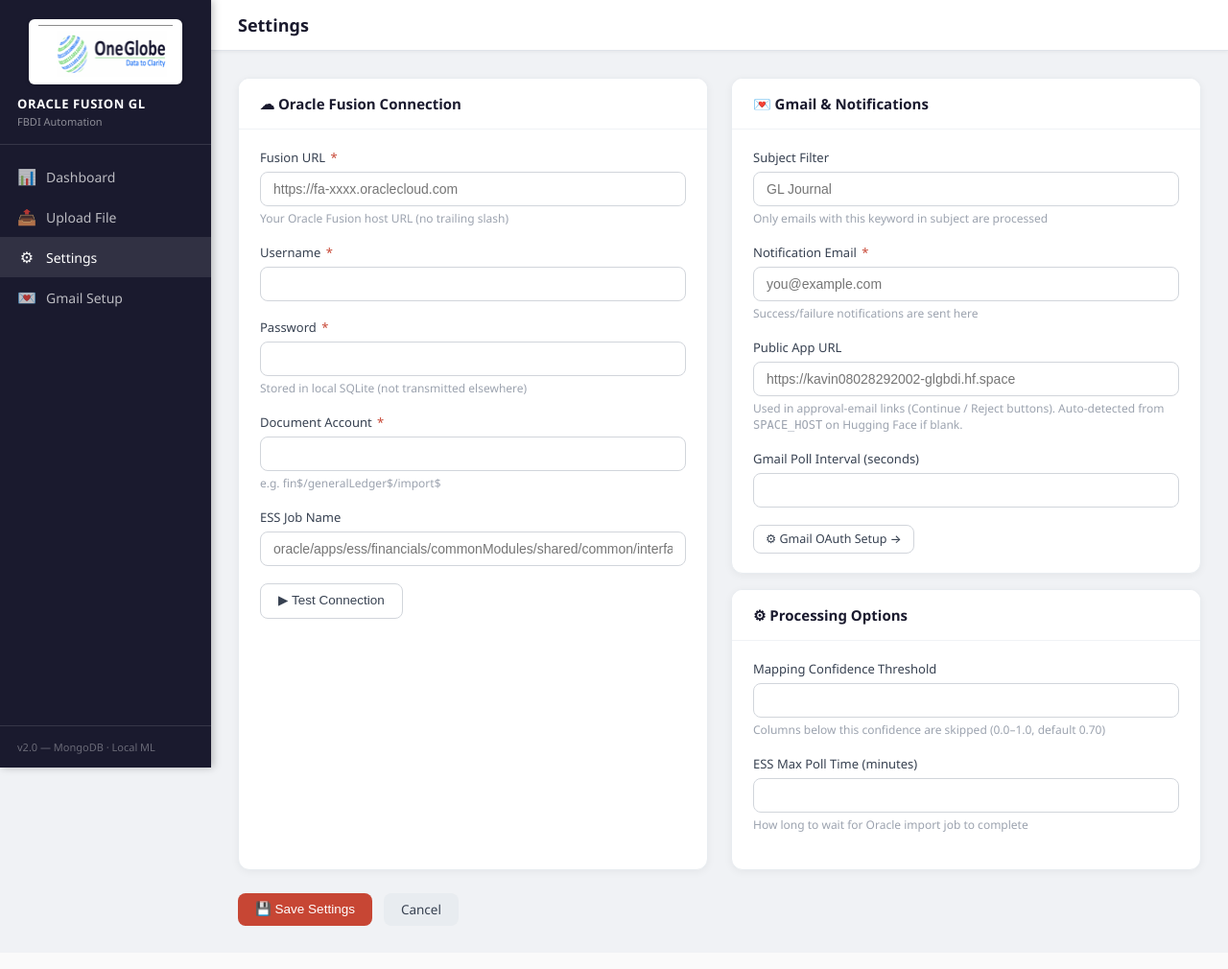
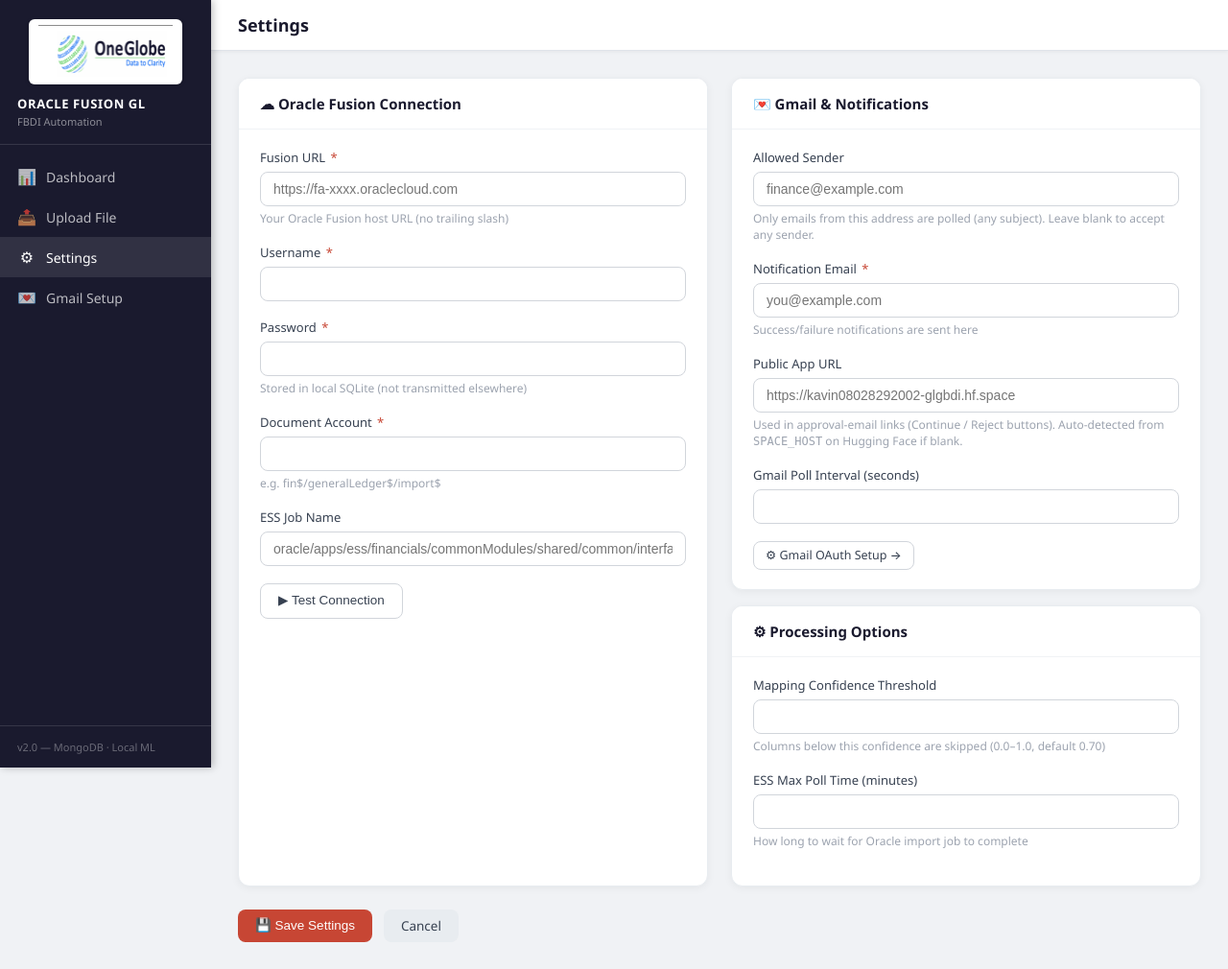
Before and after one commit to kavin0831/GLFBDI, a FastAPI app: template templates/settings.html in a window 1280 px wide. Shown: the whole page at 96% size. Before the commit the page ends 965 px from the top, so only its background shows below. Run offline with FastAPI, Linux system fonts and the light colour scheme; the template is opened without the code that fills it, so the values that code supplies are empty.

Commit message:
Replace Gmail subject filter with allowed-sender filter: polls only emails from configured sender (any subject); blank = any sender

```diff
--- a/app.py
+++ b/app.py
@@ -407,7 +407,7 @@ async def save_settings(
     fusion_password:       str = Form(...),
     fusion_document_account: str = Form(...),
     fusion_job_name:       str = Form(...),
-    gmail_subject_filter:  str = Form(...),
+    gmail_allowed_sender:  str = Form(""),
     notification_email:    str = Form(...),
     gmail_poll_seconds:    int = Form(60),
     mapping_threshold:     float = Form(0.70),
@@ -423,7 +423,7 @@ async def save_settings(
         cfg.fusion_password        = fusion_password
         cfg.fusion_document_account= fusion_document_account
         cfg.fusion_job_name        = fusion_job_name
-        cfg.gmail_subject_filter   = gmail_subject_filter
+        cfg.gmail_allowed_sender   = (gmail_allowed_sender or "").strip()
         cfg.notification_email     = notification_email
         cfg.gmail_poll_seconds     = gmail_poll_seconds
         cfg.mapping_threshold      = mapping_threshold
--- a/database.py
+++ b/database.py
@@ -357,7 +357,10 @@ _DEFAULT_SETTINGS = {
     "gmail_credentials_file":  "config/gmail_credentials.json",
     "gmail_token_file":        "config/gmail_token.json",
     "gmail_poll_seconds":      60,
-    "gmail_subject_filter":    "journal upload",
+    # Polling now filters by SENDER (any email from this address is picked up,
+    # regardless of subject). Leave blank to accept any sender. The old
+    # `gmail_subject_filter` field is ignored if still present in the doc.
+    "gmail_allowed_sender":    "",
     # App Password mode (no OAuth) — set these via /settings
     "gmail_user":              "",
     "gmail_app_password":      "",
--- a/services/gmail_service.py
+++ b/services/gmail_service.py
@@ -137,7 +137,11 @@ def _get_or_create_label(service, name: str) -> str:
 
 def fetch_unprocessed_emails(service) -> list[dict]:
     cfg = get_settings()
-    q = f'subject:"{cfg.gmail_subject_filter}" has:attachment -label:FBDI_PROCESSED'
+    allowed_sender = (getattr(cfg, "gmail_allowed_sender", "") or "").strip()
+    if allowed_sender:
+        q = f'from:{allowed_sender} has:attachment -label:FBDI_PROCESSED'
+    else:
+        q = 'has:attachment -label:FBDI_PROCESSED'
     result = service.users().messages().list(userId="me", q=q).execute()
     return result.get("messages", [])
 
--- a/templates/gmail_setup.html
+++ b/templates/gmail_setup.html
@@ -277,7 +277,7 @@
       </p>
       <div style="display:flex;gap:12px;flex-wrap:wrap;align-items:center">
         <button class="btn btn-primary" onclick="pollNow(this)">&#128260; Poll Gmail Now</button>
-        <a href="/settings" class="btn btn-secondary">&#9881; Configure Subject Filter</a>
+        <a href="/settings" class="btn btn-secondary">&#9881; Configure Allowed Sender</a>
         <span id="poll-msg" style="font-size:13px;color:#1e7e34;display:none"></span>
       </div>
     </div>
--- a/templates/settings.html
+++ b/templates/settings.html
@@ -86,11 +86,11 @@
         <div class="card-body">
 
           <div class="form-group">
-            <label class="form-label" for="gmail_subject_filter">Subject Filter</label>
-            <input type="text" class="form-control" id="gmail_subject_filter" name="gmail_subject_filter"
-                   value="{{ cfg.gmail_subject_filter }}"
-                   placeholder="GL Journal">
-            <div class="form-hint">Only emails with this keyword in subject are processed</div>
+            <label class="form-label" for="gmail_allowed_sender">Allowed Sender</label>
+            <input type="text" class="form-control" id="gmail_allowed_sender" name="gmail_allowed_sender"
+                   value="{{ cfg.gmail_allowed_sender or '' }}"
+                   placeholder="finance@example.com">
+            <div class="form-hint">Only emails from this address are polled (any subject). Leave blank to accept any sender.</div>
           </div>
 
           <div class="form-group">
```
Also changed, not shown: services/gmail_imap.py (+11 -6 lines).
